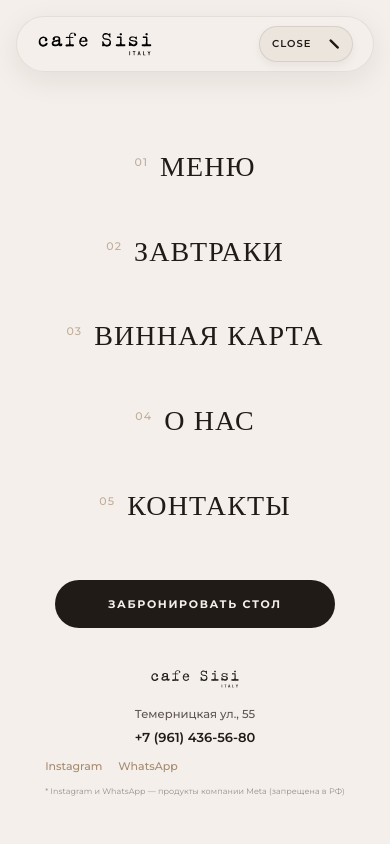
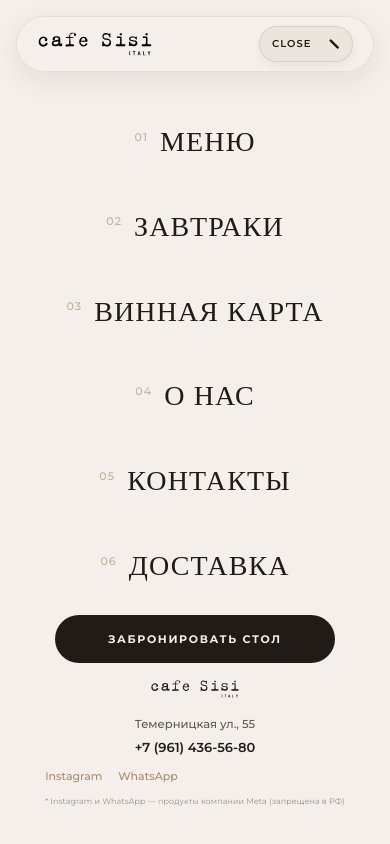
Before and after one commit to egorbagramyan0-bot/sisi, a React (Vite) app: page / in a window 390 px wide. Both pictures are taken after a click on the button "Открыть меню". Shown: the top 844 px of the page. Built offline with nearby package versions, Linux system fonts and the light colour scheme; a web font is replaced by a local one.

Commit message:
fix(menu): add delivery item and fix container clipping on mobile menu

```diff
--- a/src/MobileMenu.jsx
+++ b/src/MobileMenu.jsx
@@ -413,6 +413,11 @@ export const MobileMenu = ({
 
   // Handle action click (close menu first, then execute)
   const handleItemClick = (e, actionType, target) => {
+    if (actionType === 'external') {
+      closeMenu();
+      return;
+    }
+
     e.preventDefault();
     if (busyRef.current) return;
 
@@ -430,7 +435,8 @@ export const MobileMenu = ({
     { id: 'breakfast', num: '02', label: 'Завтраки', action: 'modal', target: 'breakfast' },
     { id: 'wine', num: '03', label: 'Винная карта', action: 'modal', target: 'wine' },
     { id: 'about', num: '04', label: 'О нас', action: 'navigate', target: '/about' },
-    { id: 'contacts', num: '05', label: 'Контакты', action: 'navigate', target: '/#contacts' }
+    { id: 'contacts', num: '05', label: 'Контакты', action: 'navigate', target: '/#contacts' },
+    { id: 'delivery', num: '06', label: 'Доставка', action: 'external', target: 'https://eda.yandex.ru/r/sisi_bistr?placeSlug=sisi_bistr' }
   ];
 
   return (
@@ -486,6 +492,7 @@ export const MobileMenu = ({
                         href={it.target}
                         onClick={(e) => handleItemClick(e, it.action, it.target)}
                         aria-label={it.label}
+                        {...(it.action === 'external' ? { target: '_blank', rel: 'noreferrer' } : {})}
                       >
                         <span className="sm-panel-itemLabel">
                           <span className="sm-panel-item-num">{it.num}</span>
--- a/src/index.css
+++ b/src/index.css
@@ -660,6 +660,7 @@ section[id] {
   right: 0;
   width: 100vw;
   height: 100vh;
+  height: 100dvh;
   background-color: var(--bg-primary);
   z-index: 145;
   overflow-y: auto;
@@ -679,7 +680,7 @@ section[id] {
 .sm-panel-inner {
   display: flex;
   flex-direction: column;
-  height: 100%;
+  min-height: 100%;
   justify-content: space-between;
   align-items: center;
   width: 100%;
```
